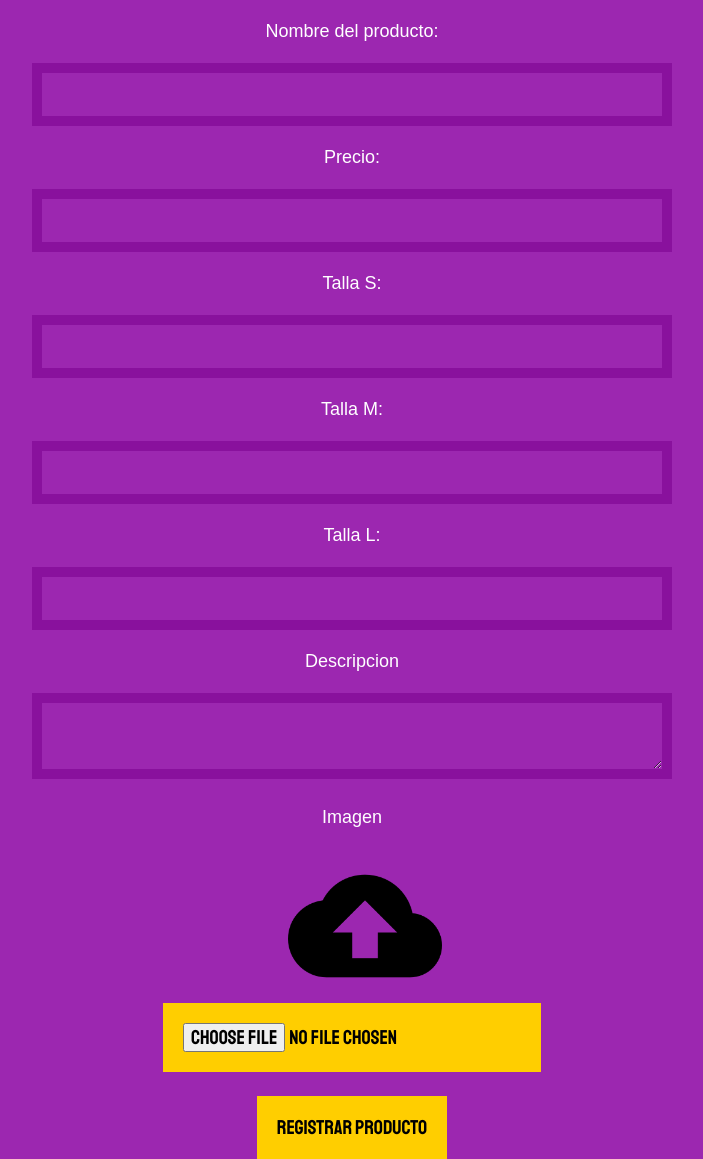
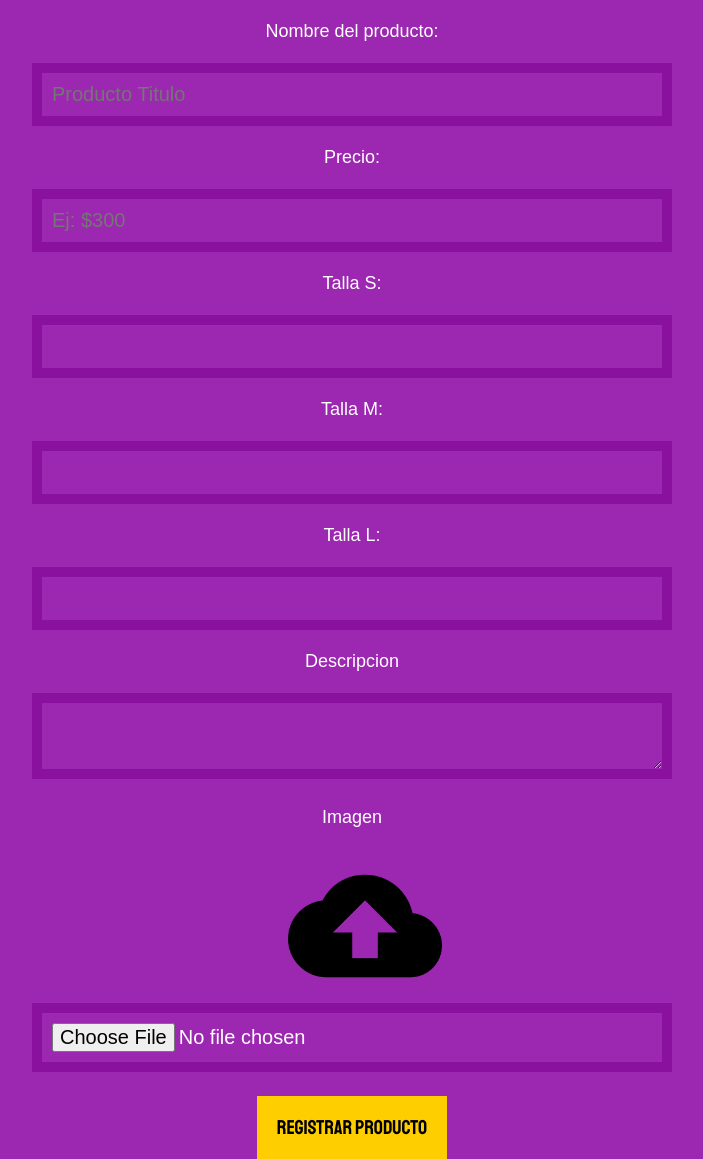
Before and after one commit to cesargmc/ProyectoTienda, a PHP site: page /admin/productos/crear.php in a window 1280 px wide. Shown: the part 229-1388 px from the top of the page, without its empty margins (288-991 px from the left). Run offline with PHP 8.4, Linux system fonts and the light colour scheme; data that the repository does not hold is empty.

Commit message:
reescribiendo archivo crear

```diff
--- a/admin/productos/crear.php
+++ b/admin/productos/crear.php
@@ -6,28 +6,28 @@
     <div class="admin-añadir-producto">
         <form class="añadir" >
             <p>Nombre del producto:</p>
-            <input class="formulario__campo" required><br>
+            <input class="formulario__campo" id="producto" placeholder="Producto Titulo" required><br>
 
             <p>Precio:</p>
-            <input class="formulario__campo" required><br>
+            <input class="formulario__campo" id="precio" placeholder="Ej: $300" type="number" min="1" required><br>
 
             <p>Talla S:</p>
-            <input type="number" class="formulario__campo" required><br>
+            <input class="formulario__campo" id="talla__s" type="number" min="1" required><br>
 
             <p>Talla M:</p>
-            <input type="number" class="formulario__campo" required><br>
+            <input class="formulario__campo" id="talla__m" type="number" min="1" required><br>
 
             <p>Talla L:</p>
-            <input type="number" class="formulario__campo" required><br>
+            <input class="formulario__campo" id="talla__l" type="number" min="1" required><br>
 
             <p>Descripcion</p>
-            <textarea class="formulario__campo" required></textarea><br>
+            <textarea class="formulario__campo" id="descripcion" required></textarea><br>
 
             <p>Imagen</p>
             <div class="imagen-añadirproducto">
                 <img src="../../img/boton-subir-a-la-nube.png" >
             </div>
-            <input class="formulario__submit" type="file" accept="image/" required>
+            <input class="formulario__campo" id="imagen" type="file" accept="image/png , img/jpg" required>
             <br><br>
             <input class="formulario__submit" type="submit" value="Registrar Producto">
         </form>
```
